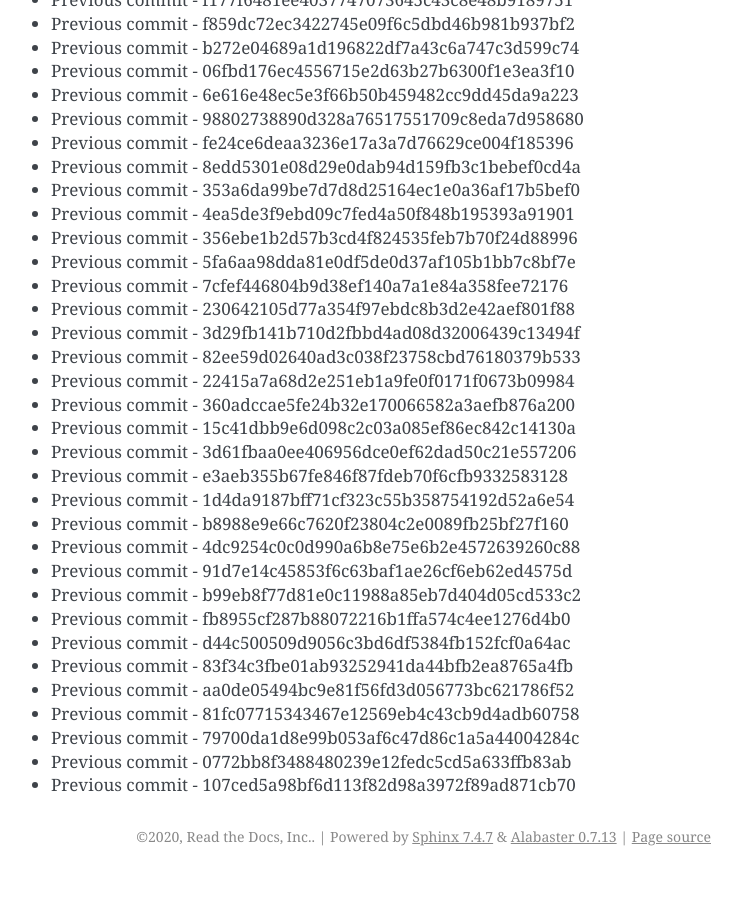
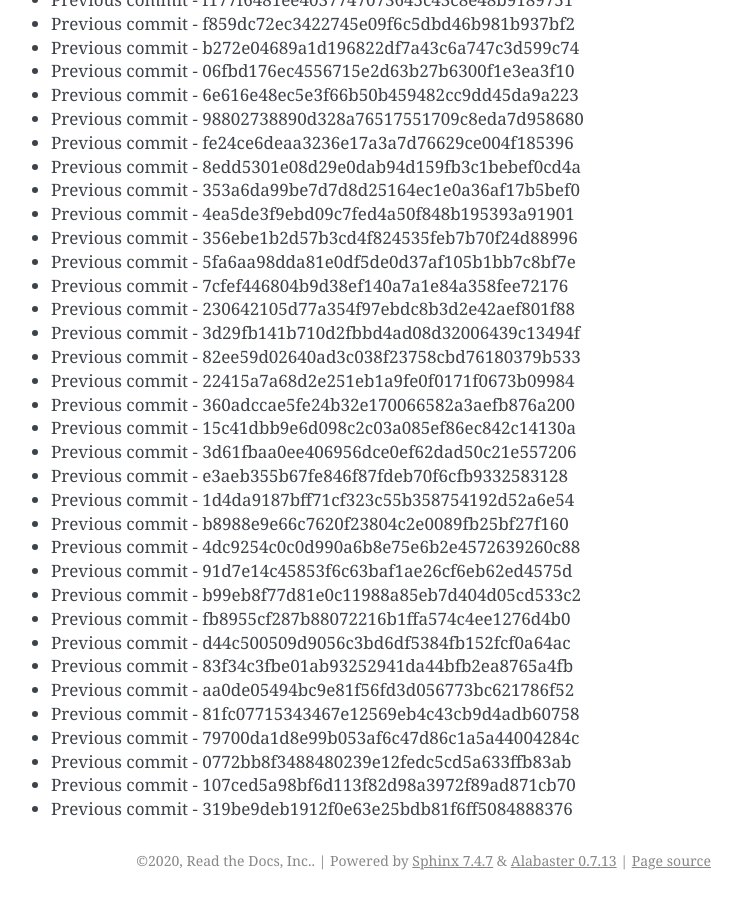
Before and after one commit to readthedocs/rtd-git-stresstest, a Sphinx documentation site: the page built from docs/updates.rst, in a window 1280 px wide and 900 px high, scrolled down 50391 px. Shown: the whole window, without its empty margins (399-1141 px from the left). Built offline with Sphinx 7.4.7, drawn with Linux system fonts in a browser that asks for light colours; before the commit the page ends 51267 px from its top, so only the background shows below that.

Commit message:
Generating commit from previous: 319be9deb1912f0e63e25bdb81f6ff5084888376

```diff
--- a/docs/updates.rst
+++ b/docs/updates.rst
@@ -2149,3 +2149,4 @@ It can be tested for any performance characteristics.
 * Previous commit - 79700da1d8e99b053af6c47d86c1a5a44004284c
 * Previous commit - 0772bb8f3488480239e12fedc5cd5a633ffb83ab
 * Previous commit - 107ced5a98bf6d113f82d98a3972f89ad871cb70
+* Previous commit - 319be9deb1912f0e63e25bdb81f6ff5084888376
```
